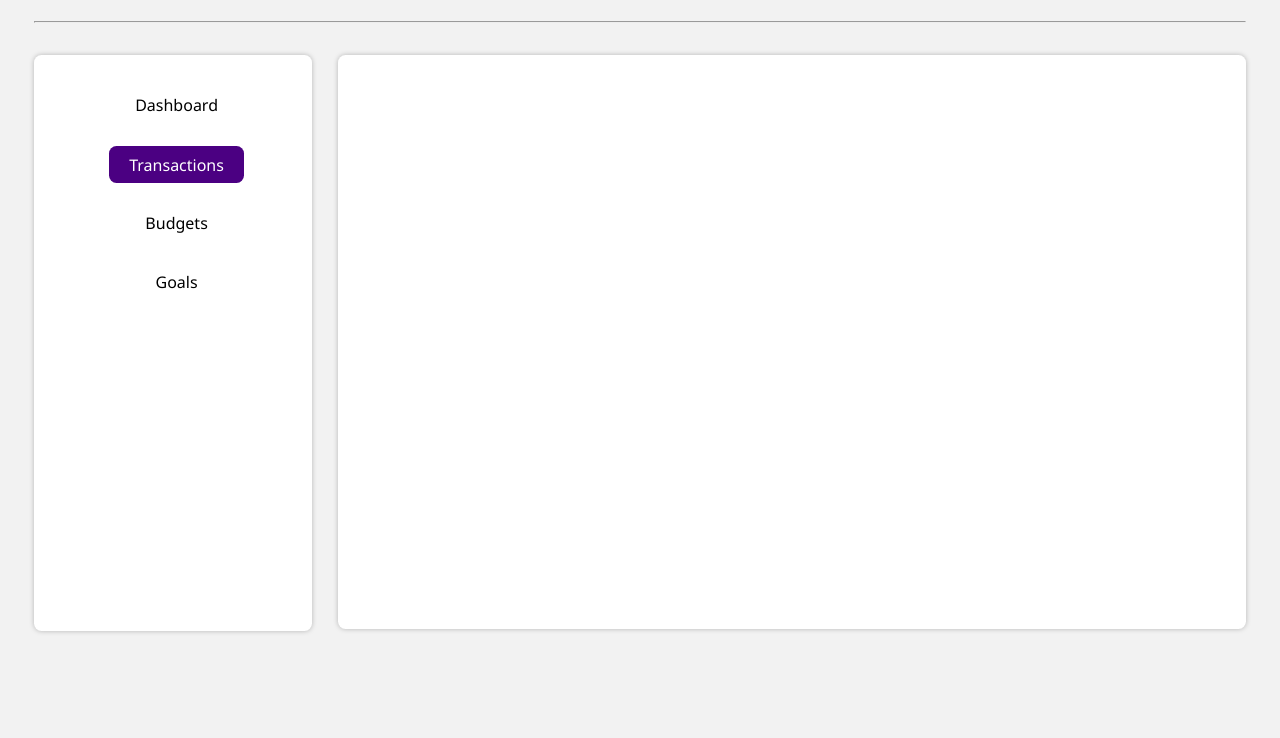
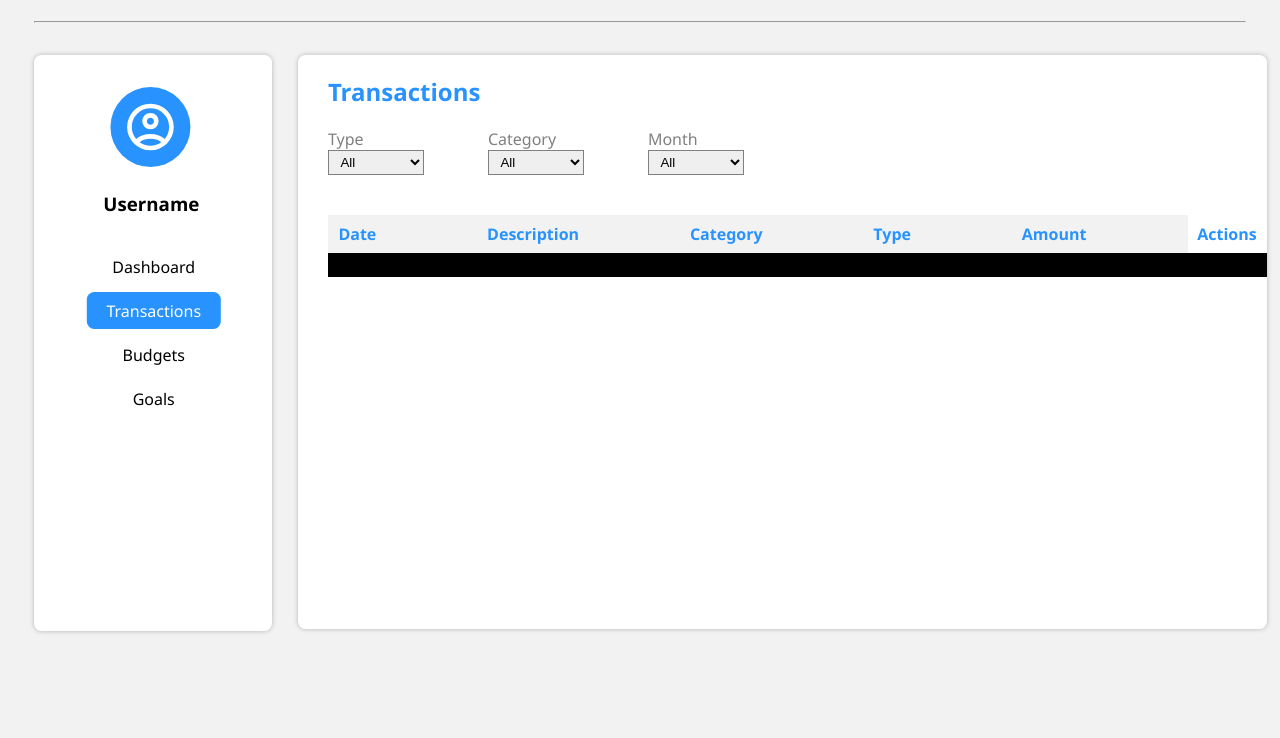
Before and after one commit to mgalen007/Smart-Expense-Tracker, a plain HTML site: page frontend/pages/transactions.html in a window 1280 px wide. Shown: the part 90-828 px from the top of the page. Drawn offline with nearby package versions, Linux system fonts and the light colour scheme.

```diff
--- a/frontend/pages/transactions.html
+++ b/frontend/pages/transactions.html
@@ -14,9 +14,12 @@
         <hr>
     </header>
     <main>
-        <aside id="sidebar">
+       <aside id="sidebar">
             <div id="user">
-
+                <svg id="user-icon" xmlns="http://www.w3.org/2000/svg" viewBox="0 -960 960 960">
+                    <path d="M234-276q51-39 114-61.5T480-360q69 0 132 22.5T726-276q35-41 54.5-93T800-480q0-133-93.5-226.5T480-800q-133 0-226.5 93.5T160-480q0 59 19.5 111t54.5 93Zm246-164q-59 0-99.5-40.5T340-580q0-59 40.5-99.5T480-720q59 0 99.5 40.5T620-580q0 59-40.5 99.5T480-440Zm0 360q-83 0-156-31.5T197-197q-54-54-85.5-127T80-480q0-83 31.5-156T197-763q54-54 127-85.5T480-880q83 0 156 31.5T763-763q54 54 85.5 127T880-480q0 83-31.5 156T763-197q-54 54-127 85.5T480-80Zm0-80q53 0 100-15.5t86-44.5q-39-29-86-44.5T480-280q-53 0-100 15.5T294-220q39 29 86 44.5T480-160Zm0-360q26 0 43-17t17-43q0-26-17-43t-43-17q-26 0-43 17t-17 43q0 26 17 43t43 17Zm0-60Zm0 360Z"/>
+                </svg>
+                <h3 id="welcome">Username</h3>
             </div>
             <div id="pages">
                 <ul>
@@ -28,7 +31,53 @@
             </div>
         </aside>
         <div id="main-content">
-
+            <h2 id="tr-title" class="indigo">Transactions</h2>
+            <div id="filters">
+                <form id="filter-form">
+                    <div class="filters">
+                        <label for="type-filter" class="gray">Type</label><br>
+                        <select name="tr-type" id="type-filter">
+                            <option value="all">All</option>
+                            <option value="income">Income</option>
+                            <option value="expenses">Expenses</option>
+                        </select>
+                    </div>
+                    <div class="filters">
+                        <label for="cat-filter" class="gray">Category</label><br>
+                        <select name="tr-type" id="type-filter">
+                            <option value="all">All</option>
+                            <option value="income">Income</option>
+                            <option value="expenses">Expenses</option>
+                        </select>
+                    </div>
+                    <div class="filters">
+                        <label for="month-filter" class="gray">Month</label><br>
+                        <select name="tr-type" id="type-filter">
+                            <option value="all">All</option>
+                            <option value="income">Income</option>
+                            <option value="expenses">Expenses</option>
+                        </select>
+                    </div>
+                </form>
+            </div>
+            <div id="transactions">
+                <table id="tr-table">
+                    <tr>
+                        <th class="indigo">Date</th>
+                        <th class="indigo">Description</th>
+                        <th class="indigo">Category</th>
+                        <th class="indigo">Type</th>
+                        <th class="indigo">Amount</th>
+                        <th class="indigo">Actions</th>
+                    </tr>
+                </table>
+            </div>
+                <div id="date-div"></div>
+                <div id="desc-div"></div>
+                <div id="cat-div"></div>
+                <div id="type-div"></div>
+                <div id="amount-div"></div>
+                <div id="act-div"></div>
         </div>
     </main>
     <script src="../scripts/app.js"></script>
--- a/frontend/scripts/app.js
+++ b/frontend/scripts/app.js
@@ -5,7 +5,7 @@
 new Chart(categoryChart, {
     type: 'doughnut',
     data: {
-        labels: ['Food', 'Transportation', 'Housing', 'Entertainment', 'Shopping'],
+        labels: ['Food', 'Transport', 'Housing', 'Entertainment', 'Shopping'],
         datasets: [{
             data: [300, 400, 500, 600, 700, 800]
         }]
--- a/frontend/stylesheets/styles.css
+++ b/frontend/stylesheets/styles.css
@@ -37,26 +37,29 @@
     height: 71.75vh;
     width: 80vw;
     border-radius: 7.5px;
+    padding-left: 30px;
 }
 
 #sidebar ul{
     list-style-type: none;
+    margin-top: 5vh;
 }
+
 
 #sidebar a{
     text-decoration: none;
     color: black;
+    padding: 7.5px 20px;
+    border-radius: 7.5px;
+    cursor: pointer;
+    transition: all .25s ease-in-out;
+    width: 200px;
+    text-align: center;
+    transform: translateX(5vw);
 }
 
 #sidebar li{
-    border: 2px solid black;
-    padding: 7.5px 20px;
-    border-radius: 7.5px;
-    border: none;
-    cursor: pointer;
-    transition: all .25s ease-in-out;
-    width: 95%;
-    text-align: center;
+    transform: translateX(1vw);
 }
 
 #sidebar #active a{
@@ -65,17 +68,17 @@
     border: none;
     cursor: pointer;
     color: white;
-    background: indigo;
+    background: rgb(40, 147, 254);
 }
 
-#sidebar li a:hover{
+#sidebar a:hover{
     padding: 7.5px 20px;
     border-radius: 7.5px;
     border: none;
     cursor: pointer;
     width: 95%;
     color: white;
-    background: indigo;
+    background: rgb(40, 147, 254);
 }
 
 .gray{
@@ -84,7 +87,7 @@
 }
 
 .indigo{
-    color: indigo;
+    color: rgb(40, 147, 254);
 }
 
 #mc-tabs{
@@ -102,6 +105,7 @@
     border: none;;
     height: 15vh;
     width: 200px;
+    transform: translateY(2vh);
 }
 
 #charts{
@@ -175,6 +179,78 @@
     margin-right: auto;
 }
 
+#user-icon{
+    background: rgb(40, 147, 254);
+    padding: 12px;
+    height: 56px;
+    width: 56px;
+    transform: translateX(2.3vw);
+    margin-top: 2vh;
+    fill: white;
+    border-radius: 50%;
+}
+
+#welcome{
+    width: calc(100% + 4.75vw);
+}
+
+#home-icon{
+    position: fixed;
+    right: 100px;
+}
+
+form#filter-form{
+    display: flex;
+    gap: 5vw;
+}
+
+#filter-form select{
+    border: 1.5px solid gray;
+    padding: 3px 7.5px;
+}
+
+#filter-form select:focus{
+    outline: none;
+}
+
+#transactions{
+    border: none;
+    background: rgba(0, 0, 0, 0.05);
+    margin-top: 5vh;
+    width: 90%;
+    padding: 5px 7.5px;
+}
+
+#tr-table tr{
+    display: flex;
+    gap: 8.5vw;
+}
+
+#date-div{
+    border: 2px solid black;
+}
+
+#desc-div{
+    border: 2px solid black;
+}
+
+#cat-div{
+    border: 2px solid black;
+}
+
+#type-div{
+    border: 2px solid black;
+}
+
+#amount-div{
+    border: 2px solid black;
+}
+
+#act-div{
+    border: 2px solid black;
+}
+
+
 @media(max-width: 685px){
     #sidebar{
         display: none;
```
Also changed, not shown: frontend/pages/budgets.html (+39 -0 lines), frontend/pages/goals.html (+39 -0 lines), frontend/pages/index.html (+4 -1 lines).
